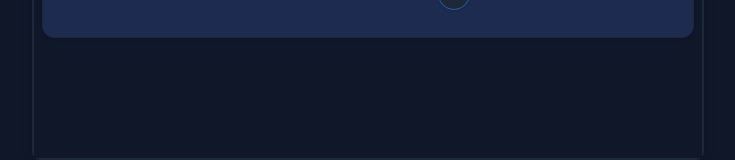
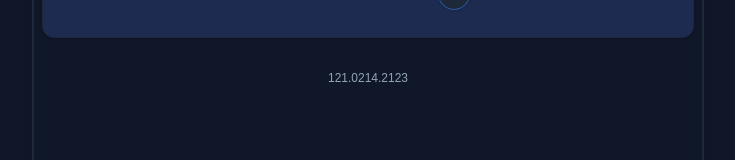
Before and after one commit to ThomasStock/tracker, a React (Vite) app: page / in a window 1280 px wide. Shown: the part 2028-2188 px from the top of the page, without its empty margins (272-1007 px from the left). Built offline with nearby package versions, Linux system fonts and the light colour scheme.

Commit message:
feat: add version number to entries list

```diff
--- a/src/EntriesEditor/EntriesEditor.tsx
+++ b/src/EntriesEditor/EntriesEditor.tsx
@@ -16,6 +16,7 @@ import { Calendar } from "@/components/ui/calendar";
 import { Footer } from "@/components/ui/footer";
 import { Link } from "@tanstack/react-router";
 import { DropdownMenu, DropdownMenuContent, DropdownMenuItem, DropdownMenuTrigger } from "@/components/ui/dropdown-menu";
+import version from "../version.txt?raw";
 
 export const EntriesEditor = () => {
   const [entries, setEntries] = useAtom(entriesAtom);
@@ -115,13 +116,14 @@ export const EntriesEditor = () => {
                     </div>
                   );
                 })}
+                <div className="text-xs text-muted-foreground text-center mt-8">{version}</div>
               </CardContent>
             </div>
           </motion.div>
         </AnimatePresence>
       </div>
       <Footer>
-        <div className="flex items-center justify-between gap-4">
+        <div className="flex items-center justify-between gap-4 w-full">
           <Button variant="ghost" size="icon" onClick={goBack}>
             <ChevronLeft className="!size-6" />
             <span className="sr-only">Previous day</span>
```
